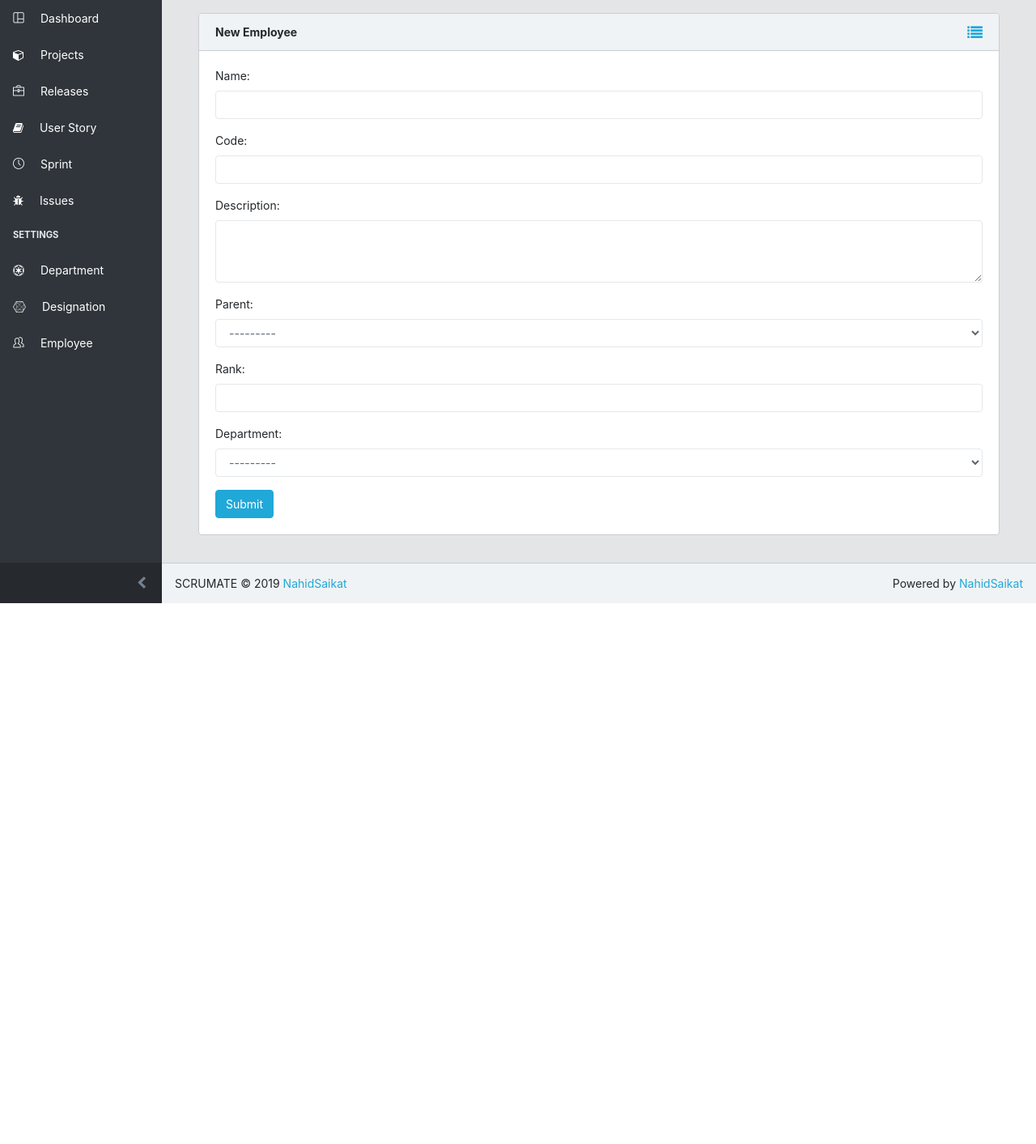
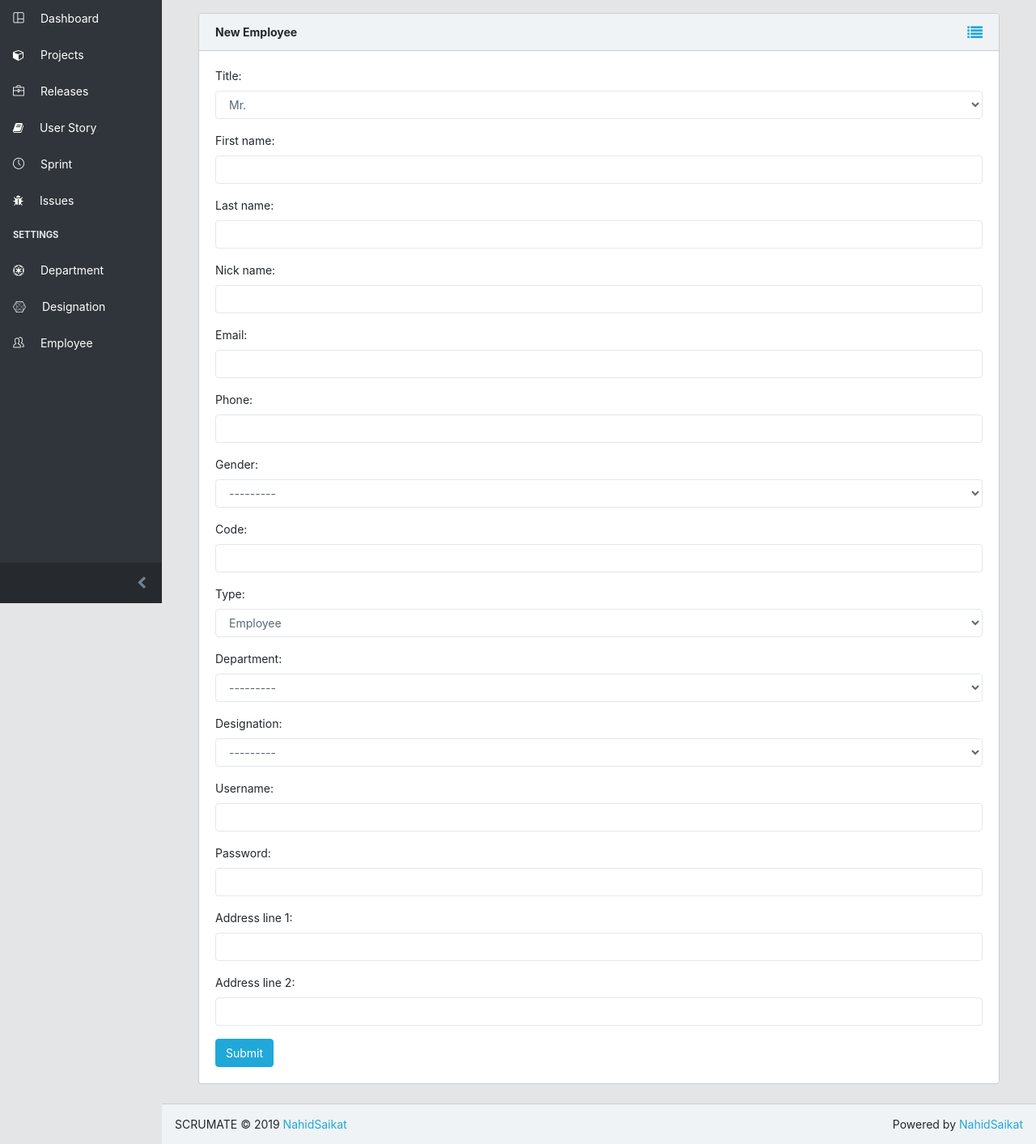
Before and after one commit to nahidsaikat/scrumate, a Django app: page /employee/add/ in a window 1280 px wide. Shown: the part 55-1468 px from the top of the page at 81% size. Before the commit the page ends 800 px from the top, so only its background shows below. Run offline with Django 3.2, Linux system fonts and the light colour scheme; the visitor is signed in with stand-in values (Sample User, id 1); data that the repository does not hold is empty; some libraries are stand-ins or nearby versions; some web fonts are replaced.

Commit message:
<62> Adding employee form, filter and migrations file with full functionality ok.

```diff
--- a/core/choices.py
+++ b/core/choices.py
@@ -88,3 +88,9 @@ PARTY_GENDER_CHOICES = (
     (1, _("Male")),
     (2, _("Female")),
 )
+
+PARTY_TITLE_CHOICES = (
+    (1, _("Mr.")),
+    (2, _("Mrs.")),
+    (3, _("Miss")),
+)
--- a/core/forms.py
+++ b/core/forms.py
@@ -1,5 +1,5 @@
-from django.forms import ModelForm, Textarea, DateInput
-from .models import Project, Release, UserStory, Sprint, Issue, Department, Designation
+from django.forms import ModelForm, Textarea, DateInput, HiddenInput
+from .models import Project, Release, UserStory, Sprint, Issue, Department, Designation, Employee
 
 
 class ProjectForm(ModelForm):
@@ -76,3 +76,17 @@ class DesignationForm(ModelForm):
         widgets = {
             'description': Textarea(attrs={'cols': 25, 'rows': 3}),
         }
+
+
+class EmployeeForm(ModelForm):
+    class Meta:
+        model = Employee
+        fields = ['title', 'full_name', 'first_name', 'last_name', 'nick_name', 'email', 'phone', 'gender', 'code', 'type',
+                  'department', 'designation', 'username', 'password', 'address_line_1', 'address_line_2']
+        exclude = ('address_line_3', 'address_line_4')
+        widgets = {
+            'full_name': HiddenInput()
+        }
+
+    def clean_full_name(self):
+        return self.data['first_name'] + ' ' + self.data['last_name']
--- a/core/models.py
+++ b/core/models.py
@@ -3,7 +3,7 @@ from django.db import models
 from django.contrib.auth import get_user_model
 from .choices import PROJECT_STATUS_CHOICES, PROJECT_TYPE_CHOICES, USERSTORY_STATUS_CHOICES, SPRINT_STATUS_CHOICES, \
     COLUMN_CHOICES, CATEGORY_CHOICES, TASK_CHOICES, DELIVERABLE_STATUS_CHOICES, PARTY_TYPE_CHOICES, PARTY_GENDER_CHOICES, \
-    PRIORITY_CHOICES
+    PRIORITY_CHOICES, PARTY_TITLE_CHOICES
 
 User = get_user_model()
 
@@ -40,17 +40,17 @@ class Designation(models.Model):
 
 
 class Party(models.Model):
+    title = models.IntegerField(choices=PARTY_TITLE_CHOICES, default=1)
     first_name = models.CharField(max_length=100, null=True, blank=True)
     last_name = models.CharField(max_length=100, null=True, blank=True)
-    full_name = models.CharField(max_length=200)
+    full_name = models.CharField(max_length=200, blank=True)
     nick_name = models.CharField(max_length=100, null=True, blank=True)
     email = models.CharField(max_length=100, null=True)
     phone = models.CharField(max_length=100, null=True)
-    title = models.CharField(max_length=100, null=True, blank=True)
     code = models.CharField(max_length=100, null=True, blank=True)
-    type = models.IntegerField(choices=PARTY_TYPE_CHOICES)
-    username = models.CharField(max_length=100, null=True)
-    password = models.CharField(max_length=100, null=True)
+    type = models.IntegerField(choices=PARTY_TYPE_CHOICES, default=1)
+    username = models.CharField(max_length=100, null=True, blank=True)
+    password = models.CharField(max_length=100, null=True, blank=True)
     address_line_1 = models.CharField(max_length=100, null=True)
     address_line_2 = models.CharField(max_length=100, null=True, blank=True)
     address_line_3 = models.CharField(max_length=100, null=True, blank=True)
--- a/core/views.py
+++ b/core/views.py
@@ -2,10 +2,11 @@
 from django.contrib.auth.decorators import login_required
 from django.core.paginator import Paginator, EmptyPage, PageNotAnInteger
 from django.conf import settings
-from .models import Project, Release, UserStory, Sprint, Issue, Department, Designation
+from .models import Project, Release, UserStory, Sprint, Issue, Department, Designation, Employee
 from .filters import ProjectFilter, ReleaseFilter, UserStoryFilter, SprintFilter, IssueFilter, DepartmentFilter, \
-    DesignationFilter
-from .forms import ProjectForm, ReleaseForm, UserStoryForm, SprintForm, IssueForm, DepartmentForm, DesignationForm
+    DesignationFilter, EmployeeFilter
+from .forms import ProjectForm, ReleaseForm, UserStoryForm, SprintForm, IssueForm, DepartmentForm, DesignationForm, \
+    EmployeeForm
 
 
 @login_required(login_url='/login/')
@@ -221,7 +222,7 @@
 
 @login_required(login_url='/login/')
 def employee_list(request, **kwargs):
-    employee_filter = DesignationFilter(request.GET, queryset=Designation.objects.all())
+    employee_filter = EmployeeFilter(request.GET, queryset=Employee.objects.all())
     employee_list = employee_filter.qs
     page = request.GET.get('page', 1)
 
@@ -239,10 +240,11 @@
 @login_required(login_url='/login/')
 def employee_add(request, **kwargs):
     if request.method == 'POST':
-        form = DesignationForm(request.POST)
+        form = EmployeeForm(request.POST)
         if form.is_valid():
+            form.cleaned_data['full_name'] = form.cleaned_data['first_name'] + ' ' + form.cleaned_data['last_name']
             form.save()
             return redirect('employee_list', permanent=True)
     else:
-        form = DesignationForm()
+        form = EmployeeForm()
     return render(request, 'employee/employee_add.html', {'form': form})
```
Also changed, not shown: core/filters.py (+10 -1 lines), core/templates/employee/employee_list.html (+7 -5 lines), core/migrations/0022_auto_20190318_1120.py (added), core/migrations/0023_auto_20190318_1157.py (added), core/migrations/0024_auto_20190318_1203.py (added).
